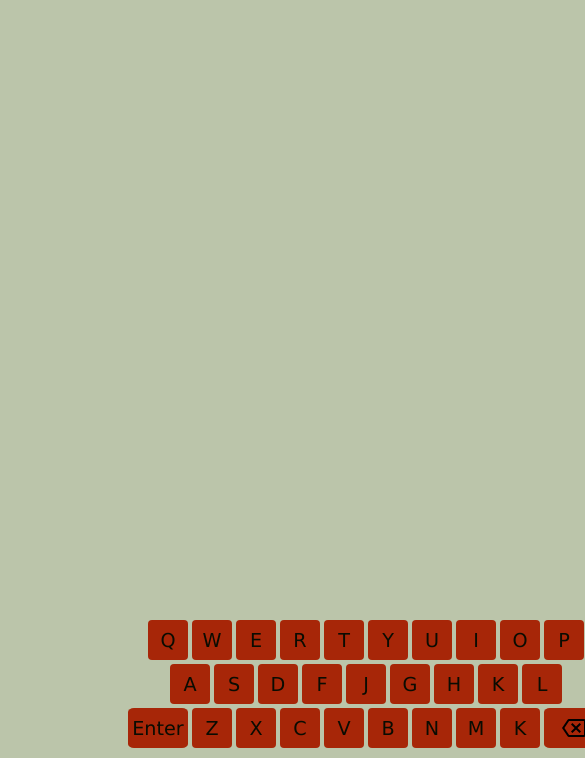
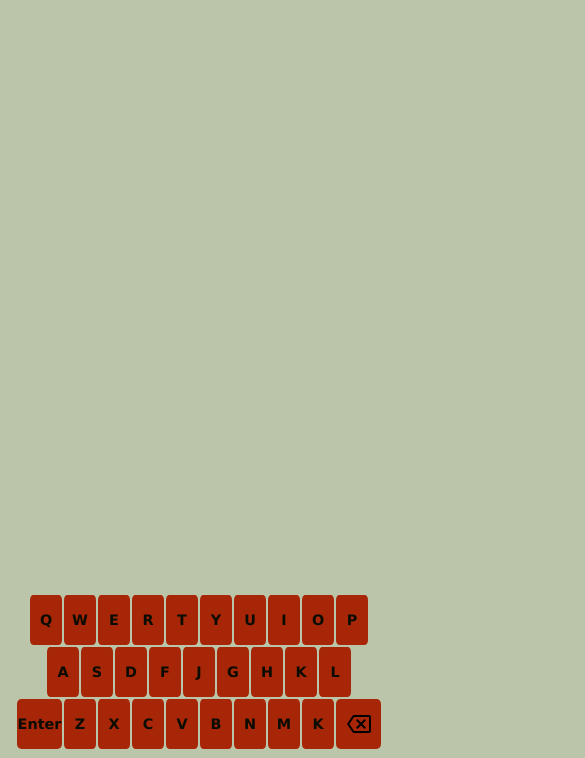
Before and after one commit to benbrauns/benbrauns.github.io, a plain HTML site: page wordle.html in a window 390 px wide. Shown: the part 86-844 px from the top of the page, 585 px wide, since content can reach past the window. Drawn offline with Linux system fonts and the light colour scheme; no server answers.

Commit message:
added in a mobile view

```diff
--- a/style/wordle.css
+++ b/style/wordle.css
@@ -94,3 +94,39 @@ main {
 .keyboard-key-special {
     width: 60px;
 }
+
+@media only screen and (max-width: 450px) {
+    body {
+        grid-template-columns: 1fr ;
+        grid-template-rows: 75px 1fr;
+        grid-template-areas:
+            "header"
+            "main";
+    }
+
+    .board-row{
+        justify-content: space-between;
+    }
+
+    .board-letter {
+        margin:0px;
+        width: 18vw;
+        height: 18vw;
+    }
+
+    .keyboard-row {
+        width: 100%;
+    }
+
+    .keyboard-key {
+        margin: 1px;
+        font-size: 0.9rem;
+        font-weight: bold;
+        width: 32px;
+        height: 50px;
+    }
+
+    .keyboard-key-special {
+        width: 45px;
+    }
+}
```
